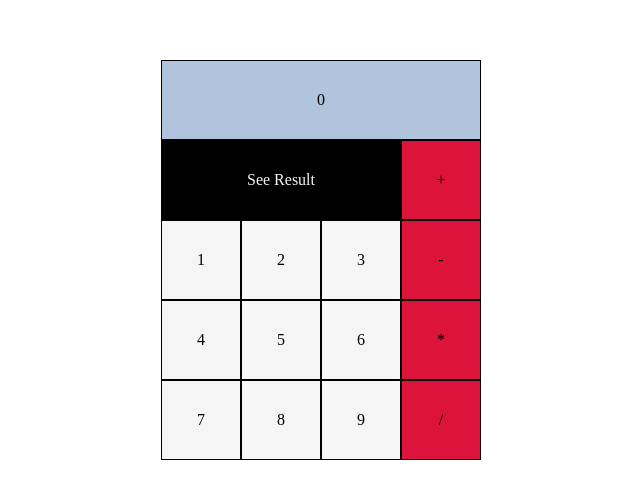
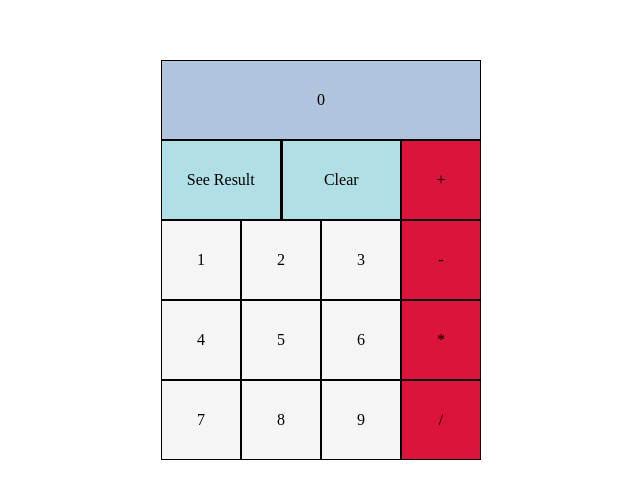
Before and after one commit to Timbaron/React-Calculator, a React (Create React App) app: page / in a window 1280 px wide. Shown: the part 148-646 px from the top of the page, without its empty margins (319-959 px from the left). Built offline with nearby package versions, Linux system fonts and the light colour scheme.

Commit message:
Add Clear button(Probably with a bug)

```diff
--- a/src/App.css
+++ b/src/App.css
@@ -45,16 +45,37 @@
   background-color: chartreuse;
 }
 
-#seeResult {
+.otherFunctions {
   background-color: black;
   width: 238px;
   height: 78px;
   border:1px solid black;
   display: flex;
-  justify-content: center;
+  justify-content: space-between;
   align-items: center;
 
   color: whitesmoke;
+}
+
+#seeResult {
+  background-color: powderblue;
+  width: 119px;
+  height: 78px;
+  display: flex;
+  align-items: center;
+  justify-content: center;
+  color: black;
+  border-right: 3px solid black;
+}
+
+#clearBtn {
+  background-color: powderblue;
+  width: 119px;
+  height: 78px;
+  display: flex;
+  align-items: center;
+  justify-content: center;
+  color: black;
 }
 
 .numbers {
--- a/src/App.js
+++ b/src/App.js
@@ -8,7 +8,7 @@ export function App() {
   const [firstNumber,setFirstNumber] = useState("");
   const [secondNumber,setSecondNumber] = useState("");
   const [operation,setOperation] = useState("");
-  const [result,setResult] = useState(0);
+  let [result,setResult] = useState(0);
 
   useEffect(
     () => {
@@ -19,7 +19,7 @@ export function App() {
 
 
   function clickNumbers(val){
-    if(operation == ""){
+    if(operation === ""){
     setFirstNumber(firstNumber + val);
     }
     else{
@@ -48,13 +48,20 @@ export function App() {
     }
   }
 
+  function clearDisplay() {
+    setResult = null;
+  }
+
   return (
     <div className="App">
       <div className="calculator">
         <div className="display">{result}</div>
           <div className="buttons">
             <div className="leftSide">
-              <div id="seeResult" onClick={performOperation}>See Result</div>
+              <div className="otherFunctions">
+                <div id="seeResult" onClick={performOperation}>See Result</div>
+                <div id="clearBtn" onClick={clearDisplay}>Clear</div>
+              </div>
                 <div className="numbers">
                   {numbers.map((val,key) => {
                     return (
```
